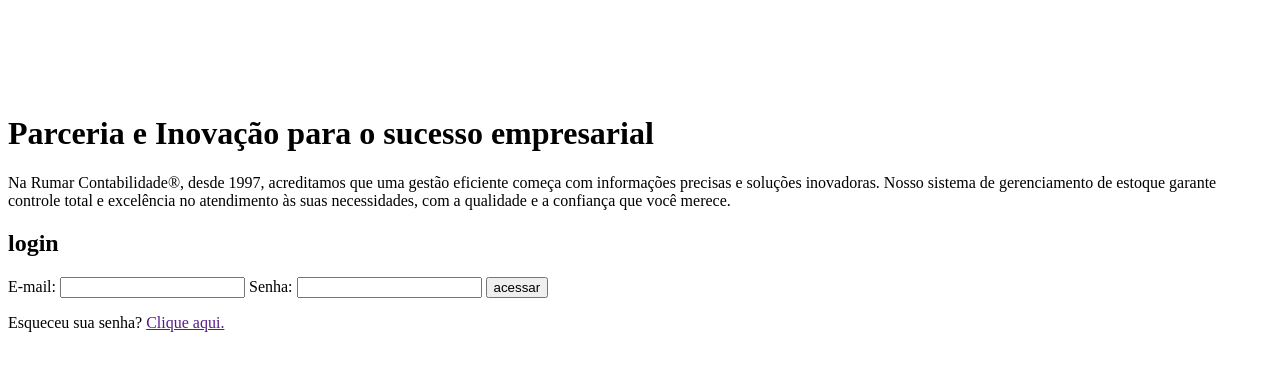
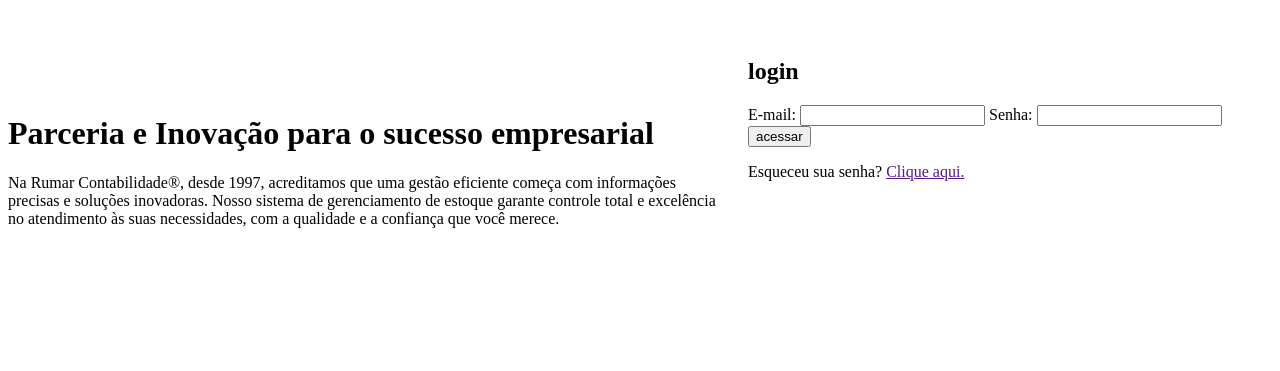
Before and after one commit to brunocriacoes/rumar, a PHP site: page / in a window 1280 px wide. Shown: the top 371 px of the page. Run offline with PHP 8.4, Linux system fonts and the light colour scheme.

Commit message:
estrutura frontend

```diff
--- a/assets/css/main.css
+++ b/assets/css/main.css
@@ -1,3 +1,5 @@
+@import url('https://fonts.googleapis.com/css2?family=Inter:ital,opsz,wght@0,14..32,100..900;1,14..32,100..900&display=swap');
+
 html {
     box-sizing: border-box;
 }
@@ -7,3 +9,41 @@
 *::after {
     box-sizing: inherit;
 }
+
+:root {
+    --primary-font: "Inter", sans-serif;
+    --primary-color: #265F78;
+    --secundary-color: #46B0DE;
+    --degrade: linear-gradient(45deg, rgba(38,95,120,1) 0%, rgba(38,95,120,1) 100%);
+    --colorgray: #F3F3F3;
+    --colorblack: #000000;
+    --colorwhite: #FFF;
+}
+
+.l-login {
+    display: grid;
+    grid-template-columns: 1fr;
+    @media (min-width: 640px) {
+        grid-template-columns: 1fr 1fr;
+    }
+}
+
+.c-login {
+    & .c-login__logo {
+        & > img {
+            width: 100%;
+        }
+        @media (min-width: 640px) {
+            display: none;
+        }
+    }
+
+    & .c-login__box {
+        background: var(--degrade);
+        border-radius: 20px;
+        padding: 30px;
+        @media (min-width: 640px) {
+            background: unset;
+        }
+    }
+}
--- a/index.html
+++ b/index.html
@@ -1,36 +1,61 @@
 <!DOCTYPE html>
-<html lang="en">
+<html lang="pt-br">
 
 <head>
     <meta charset="UTF-8">
     <meta name="viewport" content="width=device-width, initial-scale=1.0">
-    <title>Rumar</title>
+    <meta property="og:title" content="RUMAR CONTABILIDADE" />
+    <meta property="og:description"
+        content="Somos uma Empresa de terceirização de serviços de contabilidade, constituída por profissionais com larga experiência nas áreas em que atuamos: Contábil - Tributária - Fiscal e Trabalhista." />
+    <meta property="og:type" content="website" />
+    <meta property="og:site_name" content="RUMAR CONTABILIDADE" />
+    <meta property="og:image" content="assets/imgs/og-img.jpg">
+    <meta property="og:image:type" content="image/jpeg">
+    <meta property="og:image:width" content="800">
+    <meta property="og:image:height" content="600">
+    <meta http-equiv="content-type" content="text/html; charset=UTF-8" />
+    <meta http-equiv="content-language" content="pt-BR" />
+    <meta name="author" content="RUMAR CONTABILIDADE" />
+    <meta name="contact" content="contato@rumarcontabilidade.com.br" />
+    <meta name="copyright" content="Copyright (c) 2024 - RUMAR CONTABILIDADE." />
+    <meta name="description"
+        content="Atuamos no mercado auxiliando as empresas, quanto a sua constituição, administração, consultorias e quando necessário, no encerramento das mesmas. Possuímos uma equipe de profissionais gabaritados nas áreas contábil, fiscal, trabalhista e de assessoria." />
+    <meta name="keywords" content="contabilidade, contábil, escritório, serviços" />
+    <meta name="resource-type" content="website" />
+    <link rel="shortcut icon" href="./assets/images/favicon.png" type="image/x-icon">
+    <link rel="stylesheet" href="./assets/css/main.css">
+    <title>Rumar Contabilidade</title>
 </head>
 
 <body>
     <div>
-        <div>
-            <div>
-                <img src="./assets/images/logo-white.png" alt="Rumar Contabilidade">
-                <h1>Parceria e Inovação para o sucesso empresarial</h1>
-                <p>Na Rumar Contabilidade®, desde 1997, acreditamos que uma gestão eficiente começa com informações
+        <div class="l-login">
+            <div class="c-banner">
+                <img class="c-banner__logo" src="./assets/images/logo-white.png" alt="Rumar Contabilidade">
+                <h1 class="c-banner__title">Parceria e Inovação para o sucesso empresarial</h1>
+                <p class="c-banner__text">Na Rumar Contabilidade®, desde 1997, acreditamos que uma gestão eficiente começa com informações
                     precisas e soluções inovadoras. Nosso sistema de gerenciamento de estoque garante controle total e
                     excelência no atendimento às suas necessidades, com a qualidade e a confiança que você merece.</p>
             </div>
-            <div>
-                <h2>login</h2>
-                <form action="">
-                    <label>
+            <div class="c-login">
+                <div class="c-login__logo">
+                    <img src="./assets/images/logo-mobile.png" alt="Rumar Contabilidade">
+                </div>
+                <div class="c-login__box">
+                    <h2 class="c-login__title">login</h2>
+                    <form class="c-form" action="">
+                        <label class="c-form__group">
                             <span>E-mail:</span>
                             <input type="text">
                         </label>
-                    <label>
+                        <label class="c-form__group">
                             <span>Senha:</span>
                             <input type="password">
                         </label>
-                    <button type="submit">acessar</button>
+                        <button class="c-form__button" type="submit">acessar</button>
                     </form>
-                <p>Esqueceu sua senha? <a href="">Clique aqui.</a></p>
+                    <p class="c-login__text">Esqueceu sua senha? <a class="c-login__link" href="">Clique aqui.</a></p>
+                </div>
             </div>
         </div>
     </div>
```
Also changed, not shown: assets/images/favicon.png (added), assets/images/login-bg.png (added), assets/images/logo-mobile.png (added). Lines whose indentation alone changed are shown as unchanged.
